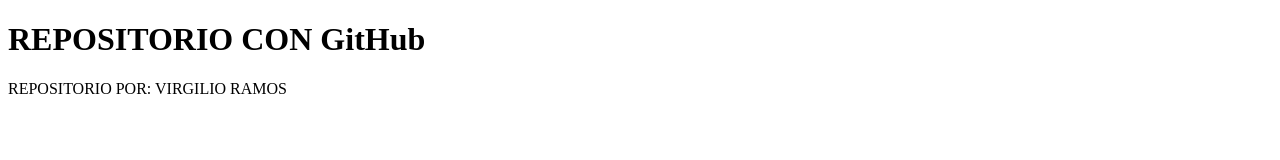
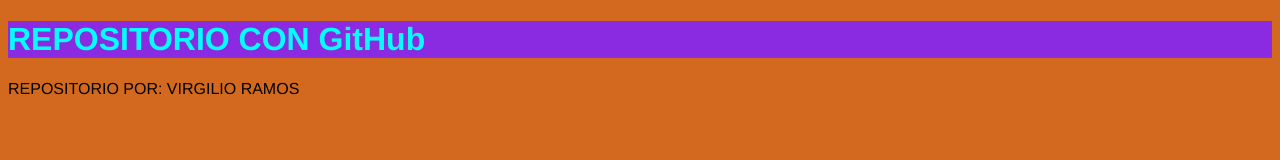
Before and after one commit to virgilio0512/RepositorioTDSV11B, a plain HTML site: page index.html in a window 1280 px wide. Drawn offline with Linux system fonts and the light colour scheme.

Commit message:
Modicacion bajo la rama virgilio

```diff
--- /dev/null
+++ b/css/style.css
@@ -0,0 +1,8 @@
+body{
+    background-color: chocolate;
+    font-family: 'Franklin Gothic Medium', 'Arial Narrow', Arial, sans-serif;
+}
+h1{
+    color: aqua;
+    background-color: blueviolet;
+}
--- a/index.html
+++ b/index.html
@@ -4,6 +4,7 @@
     <meta charset="UTF-8">
     <meta name="viewport" content="width=device-width, initial-scale=1.0">
     <title>GitHub</title>
+    <link rel="stylesheet" href="css/style.css">
 </head>
 <body>
     <h1>REPOSITORIO CON GitHub</h1>
```
